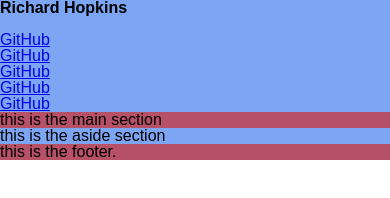
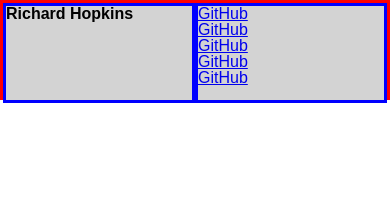
Before and after one commit to RichardtHopkins/MyPortfolio, a plain HTML site: page index.html in a window 390 px wide. Shown: the top 198 px of the page. Drawn offline with Linux system fonts and the light colour scheme.

Commit message:
Added in more to html and css to start playing with wire fram and reposive design of webpage

```diff
--- a/assets/css/style.css
+++ b/assets/css/style.css
@@ -5,41 +5,138 @@
     --light-grey: #A5ABBD;
     --pink: #F1869C;
     --red: #B65168;
+
+    --margin-left: 200px;
 }
 
 *{
 
 }
 
+body{
+
+    height: 200vh;
+
+}
+
 header{
-    display:block;
+
+    position: fixed;
+    display: flex;
     flex-direction: column;
-    background-color: var(--blue);
+    justify-content: space-around;
+    top: 0;
+    width: 200px;
+    height: 100%;
+    border-style: solid;
+    border-color: red;
+
+
+}
+
+header h1{
+
+    width:var(--margin-left);
+    height: 100px;
+
+
+    border-style: solid;
+    border-color:blue;
+    background-color: lightgray;
 }
 
 header nav{
-    justify-content: center;
-    margin: 0 auto;
+
+    height: 200px;
+    border-style: solid;
+    border-color:blue;
+    background-color: lightgray;
+
+
 }
 
 main{
-    background-color: var(--red);
+
+    display: flex;
+
+    margin-left:var(--margin-left);
+
+
+    border-style: solid;
+    border-color: red;
+    background-color: lightgray;
+
 }
 
-aside{
-    background-color: var(--blue);
-}
+
 
 footer{
-    background-color: var(--red);
+    margin-left:var(--margin-left);
+
+    border-style: solid;
+    border-color: red;
+    background-color: lightgray;
 }
 
 /* sets the look when the website is viewed on tablet */
 @media screen and (max-width: 992px){
+
+    header{
+
+        position: fixed;
+        display: flex;
+        flex-direction: row;
+        justify-content: center;
+        top:0;
+        width: 100%;
+        height: 100px;
+        border-style: solid;
+        border-color: red;
+        background-color: lightgray;
+
+    }
+
+    header nav{
+
+        float: right;
+        width: 200px;
+        height: 100px;
+        border-style: solid;
+        border-color:blue;
+        background-color: lightgray;
+
+
+    }
+
 
 }
 
 /* sets the look when the website is viewed on phone */
 @media screen and (max-width: 768px){
 
+
+    header{
+
+        position: fixed;
+        display: flex;
+        flex-direction: row;
+        justify-content: center;
+        top: 0;
+        width: 100%;
+        height: 100px;
+        border-style: solid;
+        border-color: red;
+        background-color: lightgray;
+
+    }
+
+    header nav{
+
+        width: 200px;
+        height: 100px;
+        border-style: solid;
+        border-color:blue;
+        background-color: lightgray;
+
+    }
 }
--- a/index.html
+++ b/index.html
@@ -24,9 +24,6 @@
         <h1>
             Richard Hopkins
         </h1>
-
-        <!-- Image of myself or logo -->
-        <img src="" alt=""/>
 
         <!-- Nav bar list -->
         <nav>
@@ -60,17 +57,12 @@
     </header>
 
 
+
     <main>
 
         <p>this is the main section</p>
 
     </main>
-
-    <aside>
-
-        <p>this is the aside section</p>
-
-    </aside>
 
     <footer>
 
```
